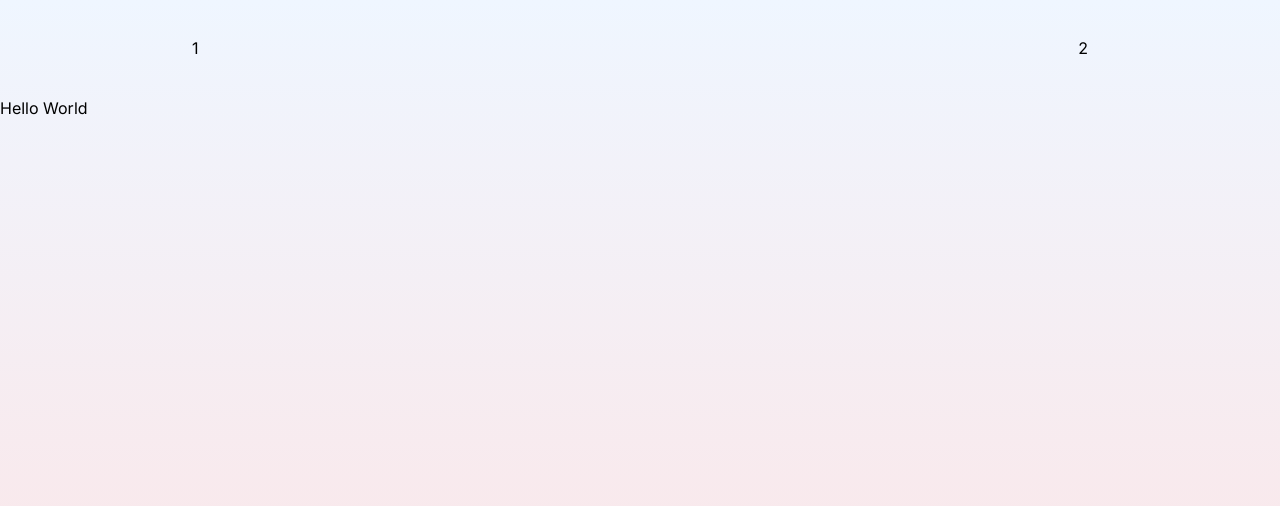
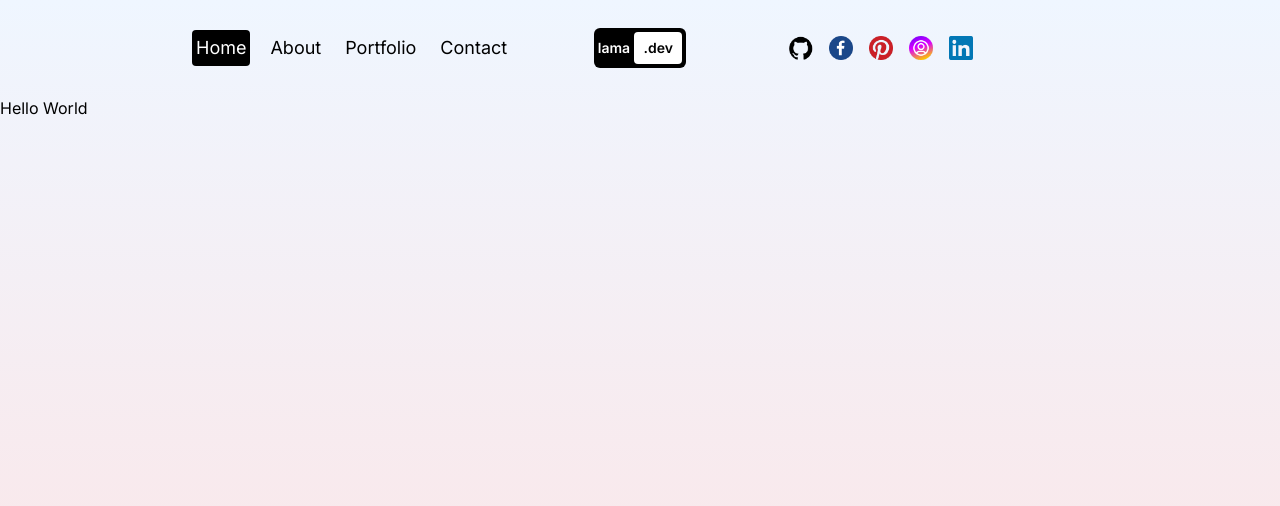
Before and after one commit to Amrkhwazir/My-Nextjs-Portfolio, a Next.js app: page / in a window 1280 px wide. Shown: the top 506 px of the page. Built offline with nearby package versions, Linux system fonts and the light colour scheme.

Commit message:
navbar completed

```diff
--- /dev/null
+++ b/src/components/navLinks.jsx
@@ -0,0 +1,15 @@
+"use client"
+
+import Link from 'next/link'
+import { usePathname } from 'next/navigation'
+import React from 'react'
+
+export const NavLinks = ({link}) => {
+    const pathName = usePathname();
+    console.log(pathName);
+  return (
+    <Link className={`rounded p-1 ${pathName === link.url && "bg-black text-white"} `} href={link.url}>
+        {link.title}
+        </Link>
+  )
+}
--- a/src/components/navbar.jsx
+++ b/src/components/navbar.jsx
@@ -1,10 +1,74 @@
-import React from 'react'
+"use client"
 
+import Image from 'next/image'
+import Link from 'next/link'
+import React, { useState } from 'react'
+import { NavLinks } from './navLinks'
+
+
+const links = [
+  {url: "/", title: "Home"},
+  {url: "/about", title: "About"},
+  {url: "/portfolio", title: "Portfolio"},
+  {url: "/contact", title: "Contact"},
+]
 const Navbar = () => {
+  const [open, setOpen] = useState(false)
   return (
-    <div className='h-full flex items-center justify-between px-4 sm:px-8 md:px-12 lg:px-20 xl:px-48'>
-      <div>1</div>
-      <div>2</div>
+    <div className='h-full flex items-center justify-between px-4 sm:px-8 md:px-12 lg:px-20 xl:px-48 text-lg'>
+      {/* LINKS */}
+      <div className='hidden md:flex gap-4 w-1/3'>
+      {
+        links.map((link)=> (
+         <NavLinks link={link} key={link.title} />
+        ))
+      }
+      </div>
+      {/* LOGO */}
+      <div className='md:hidden lg:flex xl:w-1/3 xl:justify-center'>
+      <Link href="/" className='text-sm bg-black rounded-md p-1 font-semibold flex items-center justify-center'>
+        <span className='text-white mr-1'>lama</span>
+        <span className='w-12 h-8 rounded bg-white text-black flex items-center justify-center'>.dev</span>
+      </Link>
+      </div>
+      {/* SOCIALS */}
+      <div className='hidden md:flex gap-4 w-1/3'>
+        <Link href="#">
+      <Image src="/github.png" alt="" width={24} height={24} />
+        </Link>
+        <Link href="#">
+      <Image src="/facebook.png" alt="" width={24} height={24} />
+        </Link>
+        <Link href="#">
+      <Image src="/pinterest.png" alt="" width={24} height={24} />
+        </Link>
+        <Link href="#">
+      <Image src="/instagram.png" alt="" width={24} height={24} />
+        </Link>
+        <Link href="#">
+      <Image src="/linkedin.png" alt="" width={24} height={24} />
+        </Link>
+      </div>
+      {/* MENU */}
+      <div className='md:hidden'>
+
+        <button  className='w-10 h-8 flex flex-col justify-between z-50 relative' onClick={() => setOpen((prev) => !prev)}>
+          <div className=' w-10 h-1 bg-black rounded'></div>
+          <div className=' w-10 h-1 bg-black rounded'></div>
+          <div className=' w-10 h-1 bg-black rounded'></div>
+        </button>
+        {/* MENU LIST */}
+        { open &&
+
+          <div className='absolute top-0 left-0 w-screen h-screen bg-black text-white flex flex-col items-center justify-center gap-8 text-4xl'>
+      {links.map((link, i)=> {
+        return  <Link href={link.url} key={i}>
+          {link.title}
+          </Link>
+      })}
+        </div>
+    }
+      </div>
     </div>
   )
 }
```
